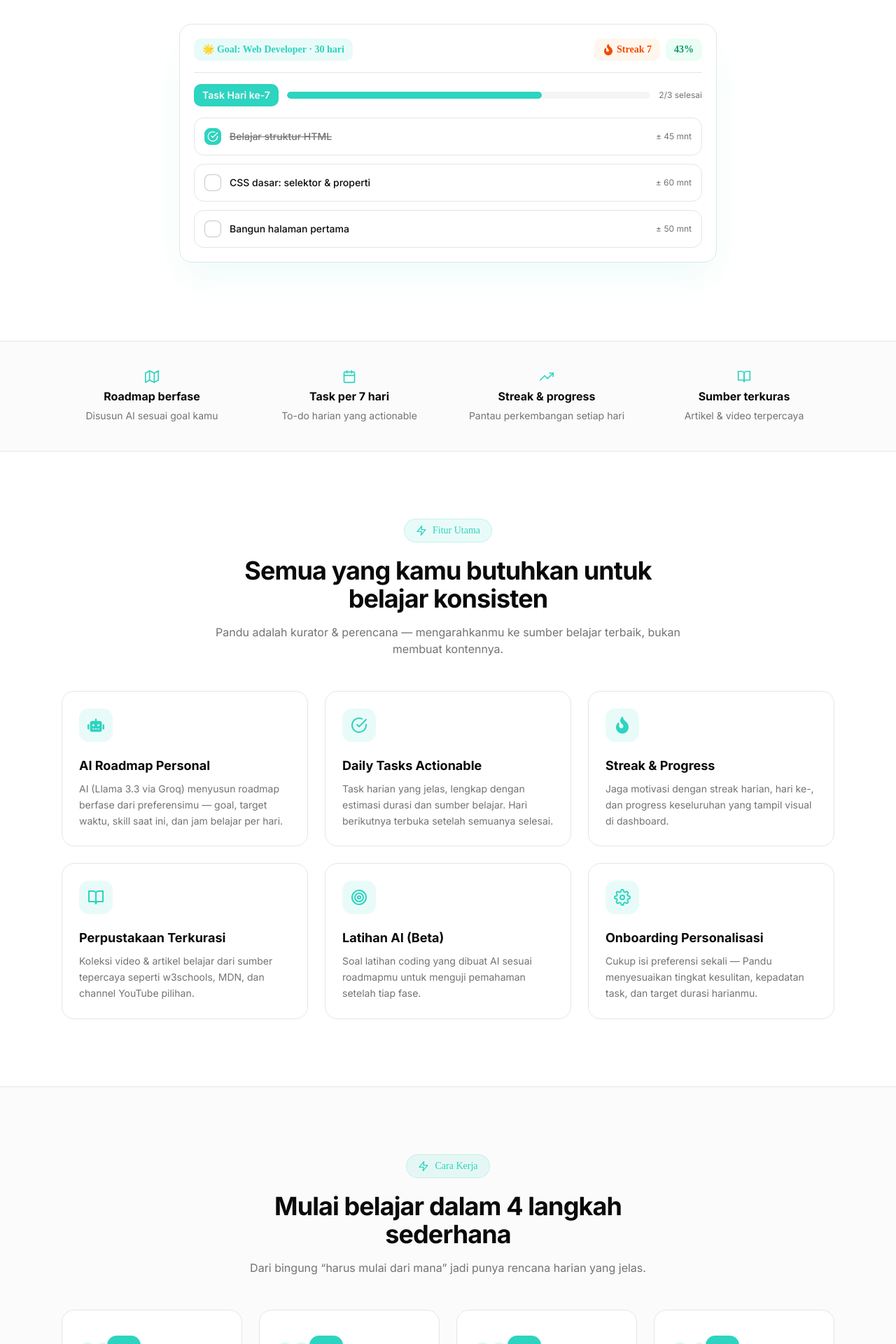
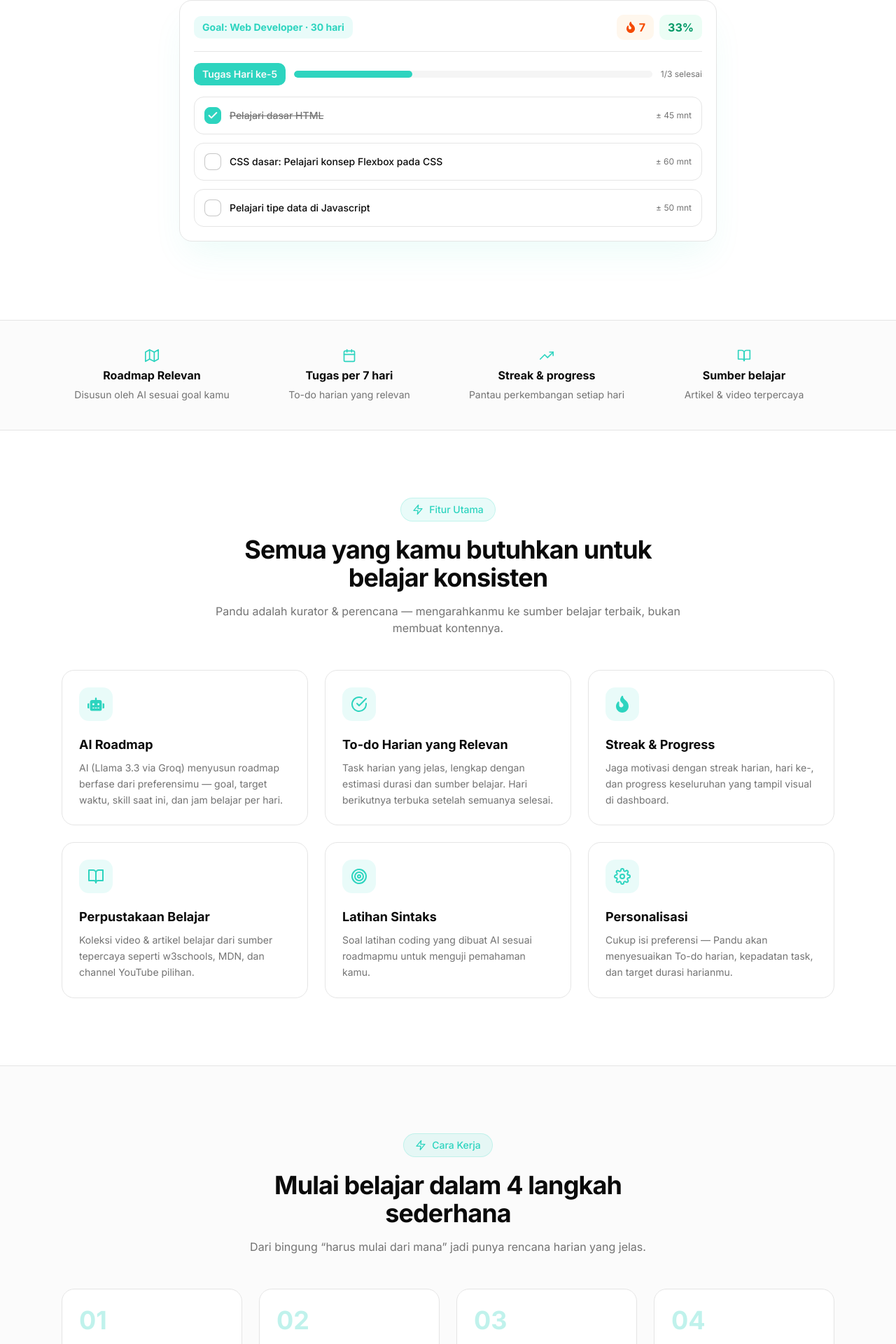
Before and after one commit to ilhamhilmi/Pandu, a Next.js app: page / in a window 1280 px wide. Shown: the part 694-2614 px from the top of the page at 70% size. Built offline with nearby package versions, Linux system fonts and the light colour scheme.

Commit message:
style: Landing page UI polish

```diff
--- a/components/landing/CtaBanner.tsx
+++ b/components/landing/CtaBanner.tsx
@@ -11,7 +11,7 @@ interface CtaBannerProps {
 /** Full-width call-to-action banner with brand-colored background. */
 export default function CtaBanner({
   title = "Siap mulai belajar programming dengan terarah?",
-  subtitle = "Bikin akun gratis, isi preferensimu, dan biarkan Pandu menyusun roadmap belajar pertamamu.",
+  subtitle = "Bikin akun gratis, isi preferensimu, biarkan Pandu menyusun roadmap belajar pertamamu dan mulai petualangan belajar otodidak kamu.",
   ctaLabel = "Bikin akun gratis",
   ctaHref = "/sign-up",
 }: CtaBannerProps) {
--- a/components/landing/Faq.tsx
+++ b/components/landing/Faq.tsx
@@ -14,7 +14,7 @@ export default function Faq({ items = FAQS }: FaqProps) {
 
   return (
     <section id="faq" className="scroll-mt-20 border-t border-border bg-muted/40 py-20 sm:py-24">
-      <div className="mx-auto max-w-3xl px-4 sm:px-6">
+      <div className="mx-auto max-w-3xl px-4 sm:px-6 font-inter">
         <SectionHeading eyebrow="FAQ" title="Pertanyaan yang Sering Diajukan" />
 
         <div className="mt-10 space-y-3">
--- a/components/landing/Features.tsx
+++ b/components/landing/Features.tsx
@@ -24,7 +24,7 @@ interface FeaturesProps {
 export default function Features({ features = FEATURES }: FeaturesProps) {
   return (
     <section id="fitur" className="scroll-mt-20 py-20 sm:py-24">
-      <div className="mx-auto max-w-6xl px-4 sm:px-6">
+      <div className="mx-auto max-w-6xl px-4 sm:px-6 font-inter">
         <SectionHeading
           eyebrow="Fitur Utama"
           title="Semua yang kamu butuhkan untuk belajar konsisten"
--- a/components/landing/Footer.tsx
+++ b/components/landing/Footer.tsx
@@ -8,12 +8,9 @@ export default function Footer() {
         <div className="flex flex-col md:flex-row items-start md:items-center justify-between gap-6">
           <div className="flex items-center gap-3">
             <Logo />
-            <span className="font-inter uppercase border rounded-full py-1 px-2.5 text-sm font-semibold border-primary/10 bg-primary/10 text-primary">
-              Ruang Belajar
-            </span>
           </div>
           <p className="font-inter text-sm text-muted-foreground">
-            © {new Date().getFullYear()} Pandu — Ruang Belajar. Dibuat dengan ❤️.
+            © {new Date().getFullYear()} Pandu. Dibikin di Indonesia.
           </p>
         </div>
       </div>
--- a/components/landing/Hero.tsx
+++ b/components/landing/Hero.tsx
@@ -1,12 +1,22 @@
-import { FiArrowRight, FiCheckCircle, FiChevronDown } from "react-icons/fi";
-import { FaFire, FaRobot } from "react-icons/fa";
+"use client";
+
+import { useState } from "react";
+import { FiArrowRight, FiCheck, FiChevronDown } from "react-icons/fi";
+import { FaFire } from "react-icons/fa";
 import Link from "next/link";
 
 interface HeroTask {
+  id: number;
   title: string;
   minutes: number;
   done: boolean;
 }
+
+const INITIAL_TASKS: HeroTask[] = [
+  { id: 1, title: "Pelajari dasar HTML", minutes: 45, done: true },
+  { id: 2, title: "CSS dasar: Pelajari konsep Flexbox pada CSS", minutes: 60, done: false },
+  { id: 3, title: "Pelajari tipe data di Javascript", minutes: 50, done: false },
+];
 
 export default function Hero() {
   return (
@@ -16,10 +26,10 @@ export default function Hero() {
       <div className="pointer-events-none absolute top-40 -right-24 h-80 w-80 rounded-full bg-primary/10 blur-3xl" />
 
       <div className="relative mx-auto max-w-6xl px-4 sm:px-6 pt-16 pb-20 sm:pt-24 sm:pb-28 text-center">
-        <div className="inline-flex items-center gap-2 rounded-full border border-primary/20 bg-primary/10 px-4 py-1.5 text-sm font-medium text-primary">
+        {/* <div className="inline-flex items-center gap-2 rounded-full border border-primary/20 bg-primary/10 px-4 py-1.5 text-sm font-medium text-primary font-inter">
           <FaRobot className="h-4 w-4" />
           Roadmap belajar programming, dipersonalisasi dengan AI
-        </div>
+        </div> */}
 
         <h1 className="font-inter mt-6 text-4xl sm:text-5xl lg:text-6xl font-bold leading-tight tracking-tight text-foreground">
           Belajar Programming Jadi <span className="text-primary">Terarah</span>, Tanpa Bingung
@@ -50,7 +60,7 @@ export default function Hero() {
         </div>
 
         <p className="font-inter mt-4 text-sm text-muted-foreground">
-          Gratis tanpa kartu kredit · Email atau Google · Selesai setup dalam 5 menit
+          Gratis · Email atau Google · Buat hanya dalam 5 menit
         </p>
 
         <HeroMockup />
@@ -60,55 +70,82 @@ export default function Hero() {
 }
 
 function HeroMockup() {
-  const tasks: HeroTask[] = [
-    { title: "Belajar struktur HTML", minutes: 45, done: true },
-    { title: "CSS dasar: selektor & properti", minutes: 60, done: false },
-    { title: "Bangun halaman pertama", minutes: 50, done: false },
-  ];
+  const [tasks, setTasks] = useState<HeroTask[]>(INITIAL_TASKS);
+
+  const completed = tasks.filter((t) => t.done).length;
+  const percent = Math.round((completed / tasks.length) * 100);
+
+  function toggleTask(id: number) {
+    setTasks((prev) =>
+      prev.map((t) => (t.id === id ? { ...t, done: !t.done } : t))
+    );
+  }
 
   return (
-    <div className="pointer-events-none mx-auto mt-14 max-w-3xl text-left">
+    <div className="mx-auto mt-14 max-w-3xl text-left">
       <div className="rounded-2xl border border-border bg-white p-5 shadow-2xl shadow-primary/10">
         <div className="flex items-center justify-between border-b border-border pb-4">
           <div className="flex items-center gap-2">
-            <div className="rounded-lg bg-primary/10 px-3 py-1.5 text-sm font-bold text-primary">
-              🌟 Goal: Web Developer · 30 hari
+            <div className="rounded-lg bg-primary/10 px-3 py-1.5 text-sm font-bold text-primary font-inter">
+              Goal: Web Developer · 30 hari
             </div>
           </div>
           <div className="flex items-center gap-2">
-            <span className="inline-flex items-center gap-1 rounded-lg bg-orange-50 px-3 py-1.5 text-sm font-bold text-orange-600">
-              <FaFire className="h-4 w-4" /> Streak 7
+            <span className="inline-flex items-center gap-1 rounded-lg bg-orange-50 px-3 py-1.5 text-md font-bold text-orange-600 font-inter">
+              <FaFire className="h-4 w-4" /> 7
             </span>
-            <span className="inline-flex items-center rounded-lg bg-emerald-50 px-3 py-1.5 text-sm font-bold text-emerald-600">
-              43%
+            <span
+              className="inline-flex items-center rounded-lg bg-emerald-50 px-3 py-1.5 text-md font-bold text-emerald-600 min-w-[3rem] justify-center font-inter"
+              aria-live="polite"
+            >
+              {percent}%
             </span>
           </div>
         </div>
 
         <div className="mt-4 flex items-center gap-3">
           <span className="font-inter rounded-lg bg-primary px-3 py-1.5 text-sm font-semibold text-primary-foreground">
-            Task Hari ke-7
+            Tugas Hari ke-5
           </span>
-          <div className="h-2.5 flex-1 overflow-hidden rounded-full bg-muted">
-            <div className="h-full w-[70%] rounded-full bg-primary" />
+          <div
+            className="h-2.5 flex-1 overflow-hidden rounded-full bg-muted"
+            role="progressbar"
+            aria-valuenow={percent}
+            aria-valuemin={0}
+            aria-valuemax={100}
+            aria-label="Progress tugas"
+          >
+            <div
+              className="h-full rounded-full bg-primary transition-all duration-300 ease-out"
+              style={{ width: `${percent}%` }}
+            />
           </div>
-          <span className="font-inter text-xs text-muted-foreground">2/3 selesai</span>
+          <span className="font-inter text-xs text-muted-foreground" aria-live="polite">
+            {completed}/{tasks.length} selesai
+          </span>
         </div>
 
         <div className="mt-4 space-y-3">
           {tasks.map((t) => (
-            <div key={t.title} className="flex items-center gap-3 rounded-xl border border-border p-3.5">
-              <span
-                className={`flex h-6 w-6 items-center justify-center rounded-md border ${
+            <div
+              key={t.id}
+              className="flex items-center gap-3 rounded-xl border border-border p-3.5 transition-colors"
+            >
+              <button
+                type="button"
+                onClick={() => toggleTask(t.id)}
+                aria-pressed={t.done}
+                aria-label={`Tandai "${t.title}" ${t.done ? "belum selesai" : "selesai"}`}
+                className={`flex h-6 w-6 shrink-0 items-center justify-center rounded-md border transition-all cursor-pointer ${
                   t.done
                     ? "border-primary bg-primary text-primary-foreground"
-                    : "border-muted-foreground/40 bg-white"
+                    : "border-muted-foreground/40 bg-white hover:border-primary hover:bg-primary/10"
                 }`}
               >
-                {t.done && <FiCheckCircle className="h-4 w-4" />}
-              </span>
+                {t.done && <FiCheck className="h-4 w-4" strokeWidth={3} />}
+              </button>
               <span
-                className={`font-inter text-sm font-medium ${
+                className={`font-inter text-sm font-medium transition-colors ${
                   t.done ? "text-muted-foreground line-through" : "text-foreground"
                 }`}
               >
--- a/components/landing/HowItWorks.tsx
+++ b/components/landing/HowItWorks.tsx
@@ -8,10 +8,7 @@ export interface StepCardProps {
 export function StepCard({ step }: StepCardProps) {
   return (
     <div className="relative rounded-2xl border border-border bg-white p-6">
-      <span className="font-inter text-4xl font-bold text-primary/15">{step.step}</span>
-      <div className="mt-3 inline-flex h-12 w-12 items-center justify-center rounded-xl bg-primary text-primary-foreground">
-        {step.icon}
-      </div>
+      <span className="font-inter text-4xl font-bold text-primary/30">{step.step}</span>
       <h3 className="font-inter mt-4 text-lg font-bold text-foreground">{step.title}</h3>
       <p className="font-inter mt-2 text-sm text-muted-foreground leading-relaxed">{step.desc}</p>
     </div>
@@ -25,7 +22,7 @@ interface HowItWorksProps {
 export default function HowItWorks({ steps = STEPS }: HowItWorksProps) {
   return (
     <section id="cara-kerja" className="scroll-mt-20 border-t border-border bg-muted/40 py-20 sm:py-24">
-      <div className="mx-auto max-w-6xl px-4 sm:px-6">
+      <div className="mx-auto max-w-6xl px-4 sm:px-6 font-inter">
         <SectionHeading
           eyebrow="Cara Kerja"
           title="Mulai belajar dalam 4 langkah sederhana"
--- a/components/landing/TargetUsers.tsx
+++ b/components/landing/TargetUsers.tsx
@@ -24,11 +24,11 @@ interface TargetUsersProps {
 export default function TargetUsers({ personas = PERSONAS }: TargetUsersProps) {
   return (
     <section id="untuk-siapa" className="scroll-mt-20 py-20 sm:py-24">
-      <div className="mx-auto max-w-6xl px-4 sm:px-6">
+      <div className="mx-auto max-w-6xl px-4 sm:px-6 font-inter">
         <SectionHeading
           eyebrow="Untuk Siapa"
           title="Pandu hadir untuk perjalanan belajarmu"
-          subtitle="Apapun titik awalmu, Pandu menyesuaikan rencana belajar dengan kondisi kamu."
+          subtitle="Apapun titik awalmu, Pandu akan menyesuaikan rencana belajar dengan kondisi kamu."
         />
 
         <div className="mt-12 grid gap-6 md:grid-cols-3">
--- a/components/landing/content.tsx
+++ b/components/landing/content.tsx
@@ -30,10 +30,10 @@ export interface Stat {
 }
 
 export const STATS: Stat[] = [
-  { icon: <FiMap className="h-5 w-5" />, value: "Roadmap berfase", label: "Disusun AI sesuai goal kamu" },
-  { icon: <FiCalendar className="h-5 w-5" />, value: "Task per 7 hari", label: "To-do harian yang actionable" },
+  { icon: <FiMap className="h-5 w-5" />, value: "Roadmap Relevan", label: "Disusun oleh AI sesuai goal kamu" },
+  { icon: <FiCalendar className="h-5 w-5" />, value: "Tugas per 7 hari", label: "To-do harian yang relevan" },
   { icon: <FiTrendingUp className="h-5 w-5" />, value: "Streak & progress", label: "Pantau perkembangan setiap hari" },
-  { icon: <FiBookOpen className="h-5 w-5" />, value: "Sumber terkuras", label: "Artikel & video terpercaya" },
+  { icon: <FiBookOpen className="h-5 w-5" />, value: "Sumber belajar", label: "Artikel & video terpercaya" },
 ];
 
 export interface Feature {
@@ -45,12 +45,12 @@ export interface Feature {
 export const FEATURES: Feature[] = [
   {
     icon: <FaRobot className="h-6 w-6" />,
-    title: "AI Roadmap Personal",
+    title: "AI Roadmap",
     desc: "AI (Llama 3.3 via Groq) menyusun roadmap berfase dari preferensimu — goal, target waktu, skill saat ini, dan jam belajar per hari.",
   },
   {
     icon: <FiCheckCircle className="h-6 w-6" />,
-    title: "Daily Tasks Actionable",
+    title: "To-do Harian yang Relevan",
     desc: "Task harian yang jelas, lengkap dengan estimasi durasi dan sumber belajar. Hari berikutnya terbuka setelah semuanya selesai.",
   },
   {
@@ -60,24 +60,23 @@ export const FEATURES: Feature[] = [
   },
   {
     icon: <FiBookOpen className="h-6 w-6" />,
-    title: "Perpustakaan Terkurasi",
+    title: "Perpustakaan Belajar",
     desc: "Koleksi video & artikel belajar dari sumber tepercaya seperti w3schools, MDN, dan channel YouTube pilihan.",
   },
   {
     icon: <FiTarget className="h-6 w-6" />,
-    title: "Latihan AI (Beta)",
-    desc: "Soal latihan coding yang dibuat AI sesuai roadmapmu untuk menguji pemahaman setelah tiap fase.",
+    title: "Latihan Sintaks",
+    desc: "Soal latihan coding yang dibuat AI sesuai roadmapmu untuk menguji pemahaman kamu.",
   },
   {
     icon: <FiSettings className="h-6 w-6" />,
-    title: "Onboarding Personalisasi",
-    desc: "Cukup isi preferensi sekali — Pandu menyesuaikan tingkat kesulitan, kepadatan task, dan target durasi harianmu.",
+    title: "Personalisasi",
+    desc: "Cukup isi preferensi — Pandu akan menyesuaikan To-do harian, kepadatan task, dan target durasi harianmu.",
   },
 ];
 
 export interface Step {
   step: string;
-  icon: ReactNode;
   title: string;
   desc: string;
 }
@@ -85,27 +84,23 @@ export interface Step {
 export const STEPS: Step[] = [
   {
     step: "01",
-    icon: <FiSettings className="h-6 w-6" />,
     title: "Isi Preferensi",
-    desc: "Pilih goal belajar, target waktu (7–90 hari), skill saat ini, dan jam belajar per hari.",
+    desc: "Pilih goal belajar, target waktu, skill saat ini, dan jam belajar per hari.",
   },
   {
     step: "02",
-    icon: <FaRobot className="h-6 w-6" />,
     title: "AI Bikin Roadmap",
     desc: "AI menyusun roadmap berfase berdasarkan preferensimu, langkah demi langkah.",
   },
   {
     step: "03",
-    icon: <FiCalendar className="h-6 w-6" />,
     title: "Task Harian Muncul",
-    desc: "Dapat to-do list per 7 hari, lengkap dengan durasi dan sumber belajar yang actionable.",
+    desc: "AI buatin kamu to-do list per 7 hari, lengkap dengan durasi dan sumber belajar yang actionable.",
   },
   {
     step: "04",
-    icon: <FiTrendingUp className="h-6 w-6" />,
     title: "Belajar & Pantau",
-    desc: "Kerjakan task, jaga streak, dan lihat progress kamu naik setiap hari. Lanjut ke fase berikutnya saat siap.",
+    desc: "Kerjakan task, jaga streak, coba latihan dan lihat progress kamu naik setiap hari. Lanjut ke fase berikutnya saat siap.",
   },
 ];
 
@@ -123,13 +118,13 @@ export const PERSONAS: Persona[] = [
   },
   {
     icon: <FaCompass className="h-6 w-6" />,
-    title: "Self-taught yang Stuck",
-    desc: "Sudah belajar sedikit tapi tidak terstruktur, sering “tutorial hopping”. Pandu merapikan semuanya jadi rencana.",
+    title: "Belajar Tidak Terarah",
+    desc: "Sudah belajar sedikit tapi tidak terstruktur, sering “tutorial hopping”. Pandu merapikan semuanya buat kamu.",
   },
   {
     icon: <FaGraduationCap className="h-6 w-6" />,
-    title: "Career Switcher",
-    desc: "Ingin pindah karier ke tech dengan target waktu jelas — misal 30, 60, atau 90 hari — dan butuh roadmap.",
+    title: "Pindah Bidang",
+    desc: "Ingin pindah bidang ke tech lain namun kebingungan untuk memulai darimana dan apa saja yang harus dipelajari.",
   },
 ];
 
```
Also changed, not shown: components/landing/Navbar.tsx (+3 -4 lines).
